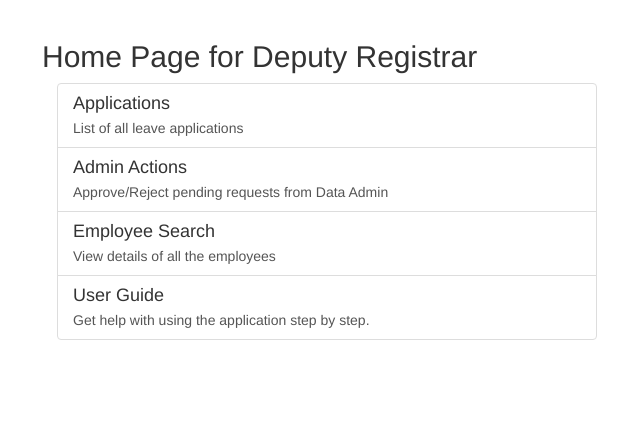
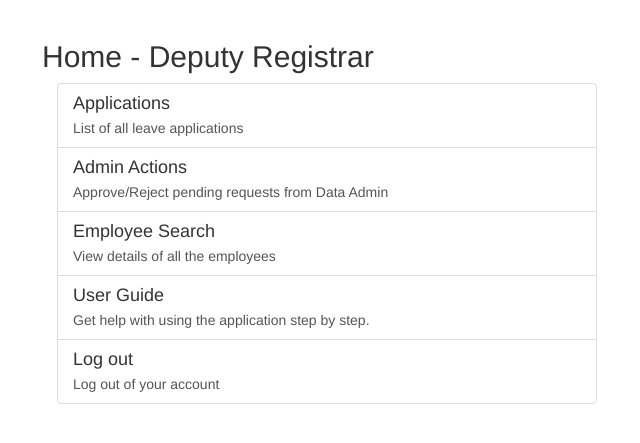
Before and after one commit to xaneem/lms, a Django app: template leave/templates/leave/dr.html in a window 1280 px wide. Shown: the part 52-495 px from the top of the page, without its empty margins (28-668 px from the left). Run offline with Django 3.2, Linux system fonts and the light colour scheme; the template is opened without the code that fills it, so the values that code supplies are empty; some libraries are stand-ins or nearby versions.

Commit message:
Added log out buttons on home

```diff
--- a/leave/templates/leave/base.html
+++ b/leave/templates/leave/base.html
@@ -70,7 +70,7 @@
                     <a href="#" class="dropdown-toggle" data-toggle="dropdown">{{user.userprofile.get_user_type_display}} <b class="caret"></b></a>
                     <ul class="dropdown-menu">
                         <li class="dropdown-header">{{user.first_name}}</li>
-                        <li><a href="{% url 'logt' %}"><i class="glyphicon glyphicon-log-out"></i> Log Out</a></li>
+                        <li><a href="{% url 'logt' %}"><i class="glyphicon glyphicon-log-out"></i> Log out</a></li>
                     </ul>
                 </li>
             </ul>
--- a/leave/templates/leave/dr.html
+++ b/leave/templates/leave/dr.html
@@ -2,7 +2,7 @@
 
 {% block container %}
 
-<h2> Home Page for Deputy Registrar </h2>
+<h2> Home - Deputy Registrar </h2>
 
 	<div class="col-md-6">
 		<div class="list-group">
@@ -24,6 +24,12 @@
 		      <a href="{% url 'user_guide' %}" class="list-group-item">
 		        <h4 class="list-group-item-heading">User Guide</h4>
 		        <p class="list-group-item-text">Get help with using the application step by step.</p>
+		      </a>
+
+		      <a href="{% url 'logt' %}" class="list-group-item">
+		     	 <h4 class="list-group-item-heading">Log out</h4>
+		      	<p class="list-group-item-text">Log out of your account</p>
+
 		      </a>
 		</div>
 	</div>
```
Also changed, not shown: leave/templates/leave/dept.html (+6 -1 lines), leave/templates/leave/est_admin.html (+7 -1 lines), leave/templates/leave/est_office.html (+7 -1 lines), db.sqlite3.
